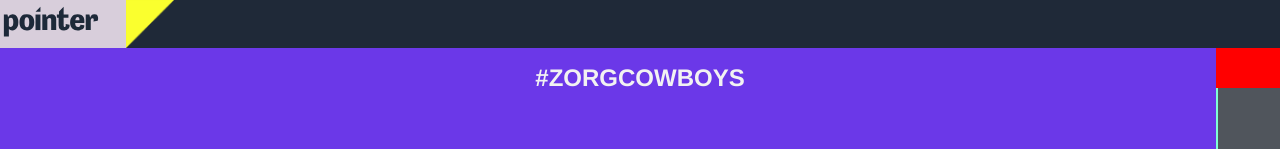
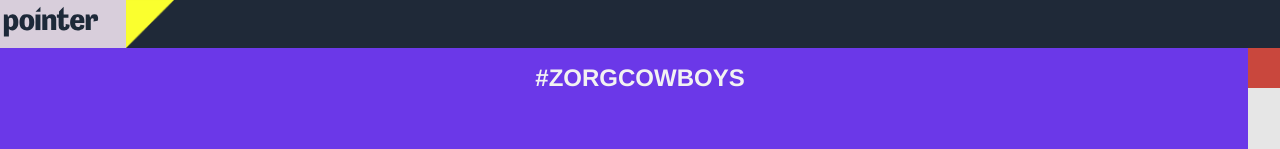
Before and after one commit to lennartdeknikker/zorgpiraten, a Vue app: page / in a window 1280 px wide. Shown: the top 149 px of the page. Built offline with nearby package versions, Linux system fonts and the light colour scheme; no server answers.

Commit message:
:art: add some slider styling

```diff
--- a/src/App.vue
+++ b/src/App.vue
@@ -94,6 +94,7 @@ html {
   background-position: 0 0;
   background-size: 40px 40px;
   background-attachment: fixed;
+  scrollbar-width: none;
 }
 
 body {
--- a/src/components/Slider.vue
+++ b/src/components/Slider.vue
@@ -41,10 +41,8 @@ export default {
 
 <style scoped>
 .slider-container {
-  width: 5%;
-  max-width: 5em;
+  width: 2em;
   height: 50em;
-  background-color: aquamarine;
   position: fixed;
   top: 3em;
   right: 0;
@@ -54,7 +52,7 @@ export default {
 .alt-thumb {
   width: 100%;
   height: 5%;
-  background-color: red;
+  background-color: #c9473d;
   position: absolute;
   top: 0;
 }
@@ -65,6 +63,7 @@ input[type="range"] {
   height: 100%;
   -webkit-appearance: slider-vertical;
   writing-mode: bt-lr;
+  margin: 0;
 }
 input[type="range"]:focus {
   outline: none;
@@ -74,44 +73,26 @@ input[type="range"]::-webkit-slider-runnable-track {
   height: 30px;
   cursor: pointer;
   animate: 0.2s;
-  box-shadow: 0px 0px 0px #50555c;
-  background: #50555c;
+  box-shadow: 0px 0px 0px var(--grey);
+  background: var(--grey);
   border-radius: 0px;
   border: 0px solid #000000;
 }
 input[type="range"]::-webkit-slider-thumb {
-  box-shadow: 0px 0px 0px #000000;
-  border: 0px solid #000000;
-  height: 30px;
-  width: 30px;
-  border-radius: 0px;
-  background: #529de1;
-  cursor: pointer;
-  -webkit-appearance: none;
-  margin-top: 0px;
   opacity: 0;
 }
 input[type="range"]:focus::-webkit-slider-runnable-track {
-  background: #50555c;
+  background: var(--grey);
 }
 input[type="range"]::-moz-range-track {
   width: 100%;
   height: 30px;
   cursor: pointer;
   animate: 0.2s;
-  box-shadow: 0px 0px 0px #50555c;
-  background: #50555c;
+  box-shadow: 0px 0px 0px var(--grey);
+  background: var(--grey);
   border-radius: 0px;
   border: 0px solid #000000;
-}
-input[type="range"]::-moz-range-thumb {
-  box-shadow: 0px 0px 0px #000000;
-  border: 0px solid #000000;
-  height: 30px;
-  width: 30px;
-  border-radius: 0px;
-  background: #529de1;
-  cursor: pointer;
 }
 input[type="range"]::-ms-track {
   width: 100%;
@@ -123,31 +104,21 @@ input[type="range"]::-ms-track {
   color: transparent;
 }
 input[type="range"]::-ms-fill-lower {
-  background: #50555c;
+  background: var(--grey);
   border: 0px solid #000000;
   border-radius: 0px;
-  box-shadow: 0px 0px 0px #50555c;
+  box-shadow: 0px 0px 0px var(--grey);
 }
 input[type="range"]::-ms-fill-upper {
-  background: #50555c;
+  background: var(--grey);
   border: 0px solid #000000;
   border-radius: 0px;
-  box-shadow: 0px 0px 0px #50555c;
-}
-input[type="range"]::-ms-thumb {
-  margin-top: 1px;
-  box-shadow: 0px 0px 0px #000000;
-  border: 0px solid #000000;
-  height: 30px;
-  width: 30px;
-  border-radius: 0px;
-  background: #529de1;
-  cursor: pointer;
+  box-shadow: 0px 0px 0px var(--grey);
 }
 input[type="range"]:focus::-ms-fill-lower {
-  background: #50555c;
+  background: var(--grey);
 }
 input[type="range"]:focus::-ms-fill-upper {
-  background: #50555c;
+  background: var(--grey);
 }
 </style>
```
